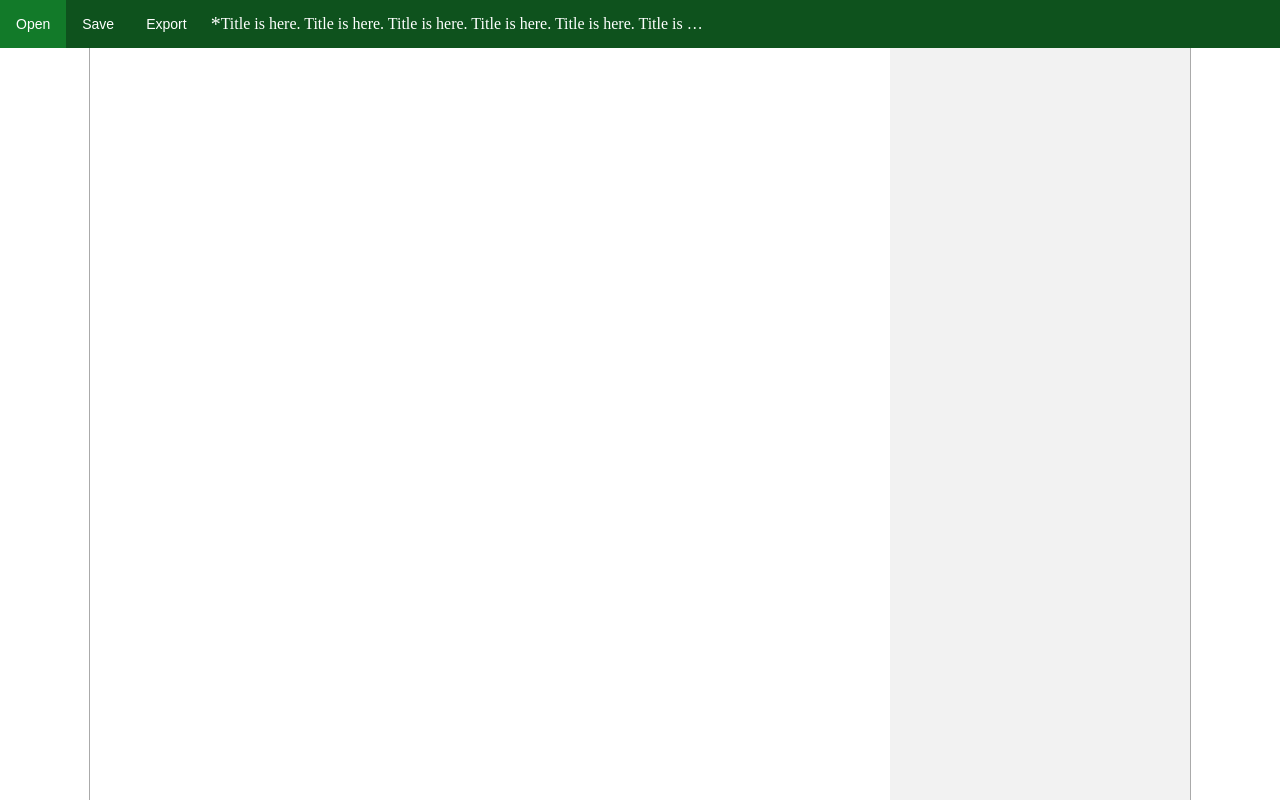
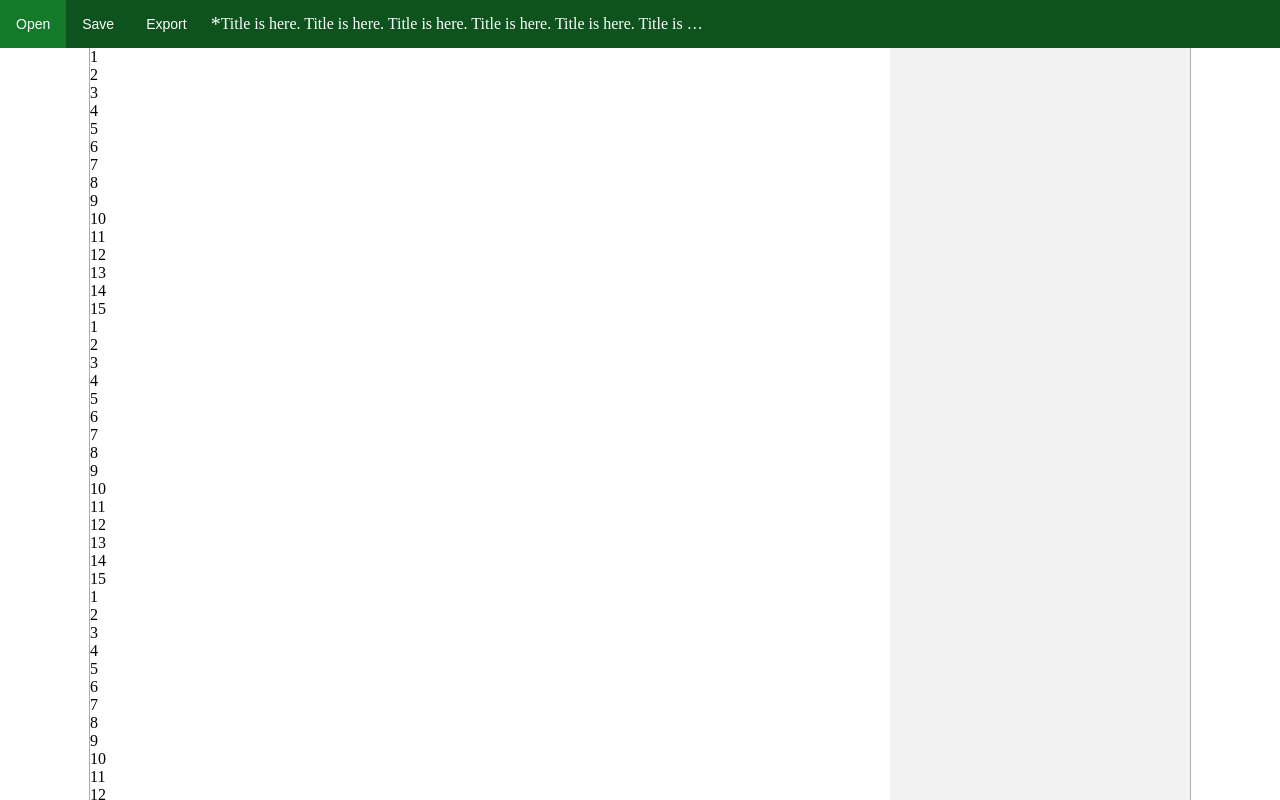
Before and after one commit to kusa-mochi/mochi-memo-pad, a Vue app in the folder src/: page / in a window 1280 px wide. Shown: the top 800 px of the page. Built offline with nearby package versions, Linux system fonts and the light colour scheme.

Commit message:
make dummy empty edititem.

```diff
--- a/src/src/App.vue
+++ b/src/src/App.vue
@@ -1,7 +1,9 @@
 <template>
   <div id="app">
     <memo-header></memo-header>
-    <memo-editor></memo-editor>
+    <div class="editor-container">
+      <memo-editor></memo-editor>
+    </div>
   </div>
 </template>
 
@@ -23,11 +25,23 @@ export default {
   margin: 0;
   padding: 0;
 }
+html, body {
+  width: 100%;
+  height: 100%;
+}
 #app {
   display: flex;
-	flex-direction: column;
-	flex-wrap: nowrap;
-	justify-content: flex-start;
-	align-items: center;
+  flex-direction: column;
+  flex-wrap: nowrap;
+  justify-content: flex-start;
+  align-items: center;
+
+  width: 100%;
+  height: 100%;
+
+  .editor-container {
+    position: relative;
+    height: calc(100% - 48px);
+  }
 }
 </style>
--- a/src/src/components/EditItem.vue
+++ b/src/src/components/EditItem.vue
@@ -1,19 +1,19 @@
 <template>
-    <!-- You can write an HTML structure here. -->
-    <div></div>
+  <div id="edit-item">
+      <slot></slot>
+  </div>
 </template>
 
 <script>
 export default {
-    name: 'EditItem',
-    data () {
-        return {
-            sampleProp: 123
-        };
-    }
-}
+  name: "EditItem",
+  data() {
+    return {
+      sampleProp: 123
+    };
+  }
+};
 </script>
 
 <style lang="scss" scoped>
-    /* You can write Sass styles here. */
 </style>
--- a/src/src/components/EditorMain.vue
+++ b/src/src/components/EditorMain.vue
@@ -1,10 +1,17 @@
 <template>
-  <div id="editor-main"></div>
+  <div id="editor-main">
+      <edit-item v-for="item in [1,2,3,4,5,6,7,8,9,10,11,12,13,14,15,1,2,3,4,5,6,7,8,9,10,11,12,13,14,15,1,2,3,4,5,6,7,8,9,10,11,12,13,14,15,1,2,3,4,5,6,7,8,9,10,11,12,13,14,15]">{{item}}</edit-item>
+  </div>
 </template>
 
 <script>
+import EditItem from "./EditItem.vue";
+
 export default {
   name: "EditorMain",
+  components: {
+    EditItem
+  },
   data() {
     return {
       sampleProp: 123
@@ -16,6 +23,7 @@ export default {
 <style lang="scss" scoped>
 #editor-main {
   width: 800px;
-  height: 2000px;
+  height: 100%;
+  overflow-y: scroll;
 }
 </style>
--- a/src/src/components/EditorSide.vue
+++ b/src/src/components/EditorSide.vue
@@ -16,7 +16,7 @@ export default {
 <style lang="scss" scoped>
 #editor-side {
   width: 300px;
-  height: 2000px;
+  height: 100%;
   background-color: #f2f2f2;
 }
 </style>
--- a/src/src/components/MemoEditor.vue
+++ b/src/src/components/MemoEditor.vue
@@ -27,6 +27,9 @@ export default {
 $editorBorderColor: #aaaaaa;
 
 #memo-editor {
+  position: relative;
+  height: 100%;
+
   display: flex;
   flex-direction: row;
   flex-wrap: wrap;
--- a/src/src/components/MemoHeader.vue
+++ b/src/src/components/MemoHeader.vue
@@ -28,7 +28,7 @@ $menuItemHeight: 48px;
   width: 100%;
   min-height: $menuItemHeight;
   background-color: $headerBackgroundColor;
-  position: fixed;
+  position: relative;
 
   display: flex;
   flex-direction: row;
```
